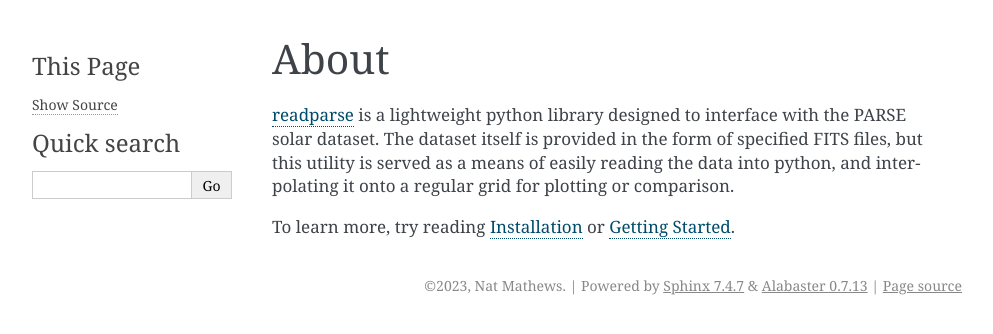
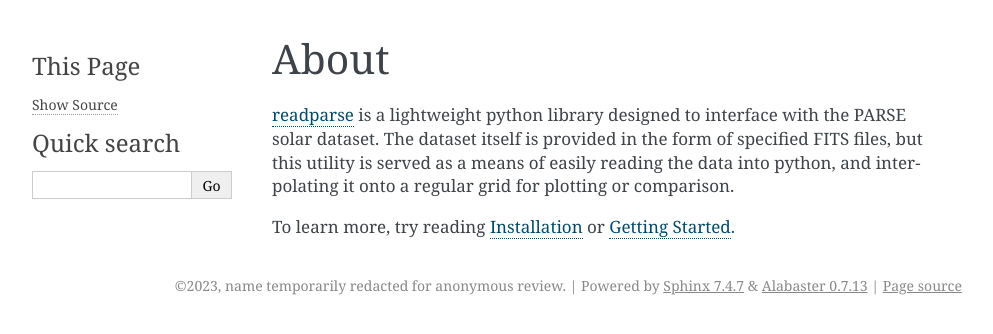
Before and after one commit to apt-get-nat/PARSE, a Sphinx documentation site: the page built from docs/index.rst, in a window 1280 px wide. Shown: the top 334 px of the page, without its empty margins (148-1141 px from the left). Built offline with Sphinx 7.4.7, drawn with Linux system fonts in a browser that asks for light colours.

Commit message:
name redacted for anonymous review

```diff
--- a/docs/conf.py
+++ b/docs/conf.py
@@ -18,8 +18,8 @@
 # -- Project information -----------------------------------------------------
 
 project = 'readparse'
-copyright = '2023, Nat Mathews'
-author = 'Nat Mathews'
+copyright = '2023, name temporarily redacted for anonymous review'#'2023, Nat Mathews'
+author = 'Name temporarily redacted for anonymous review'#'Nat Mathews'
 
 # The full version, including alpha/beta/rc tags
 release = '1.0.0'
```
